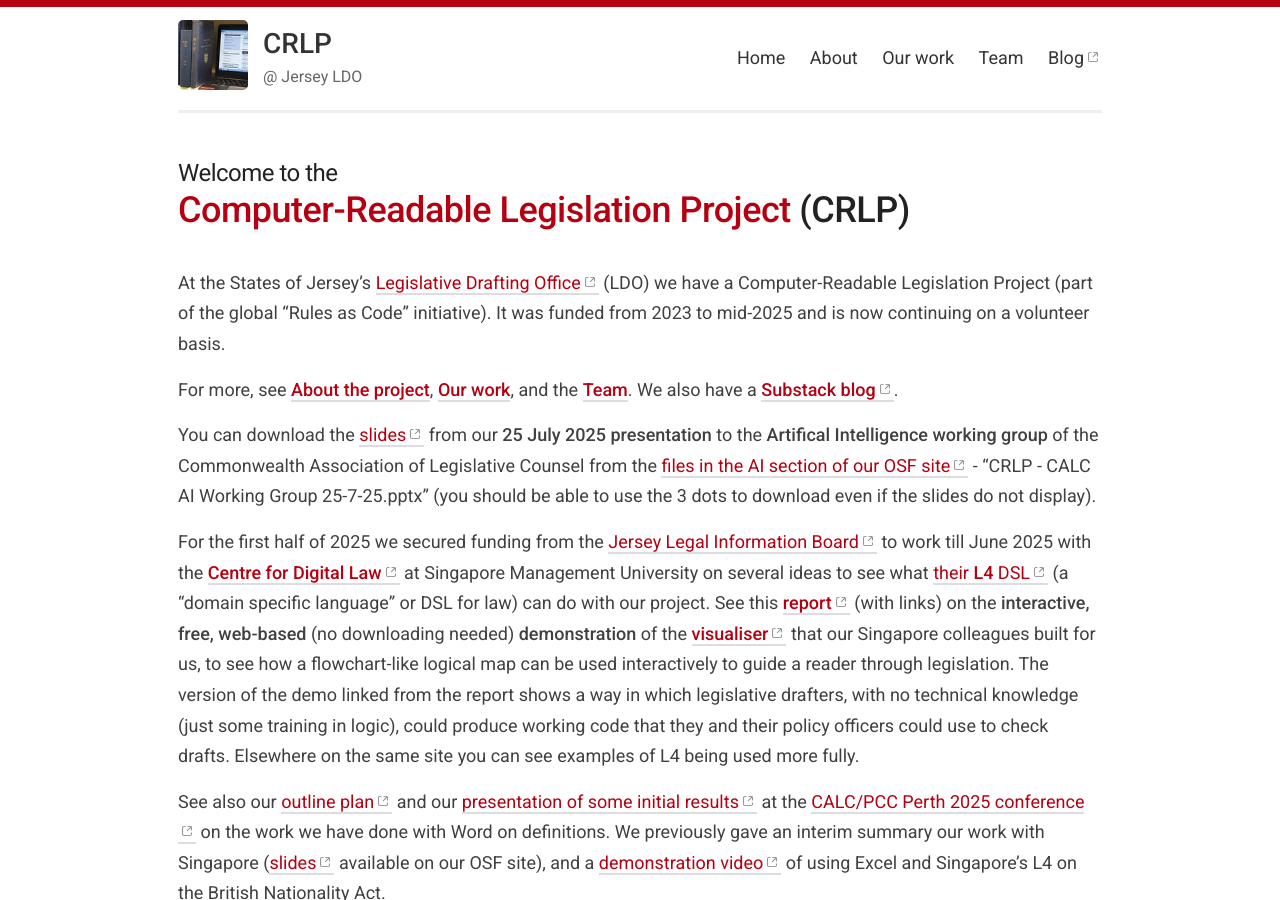
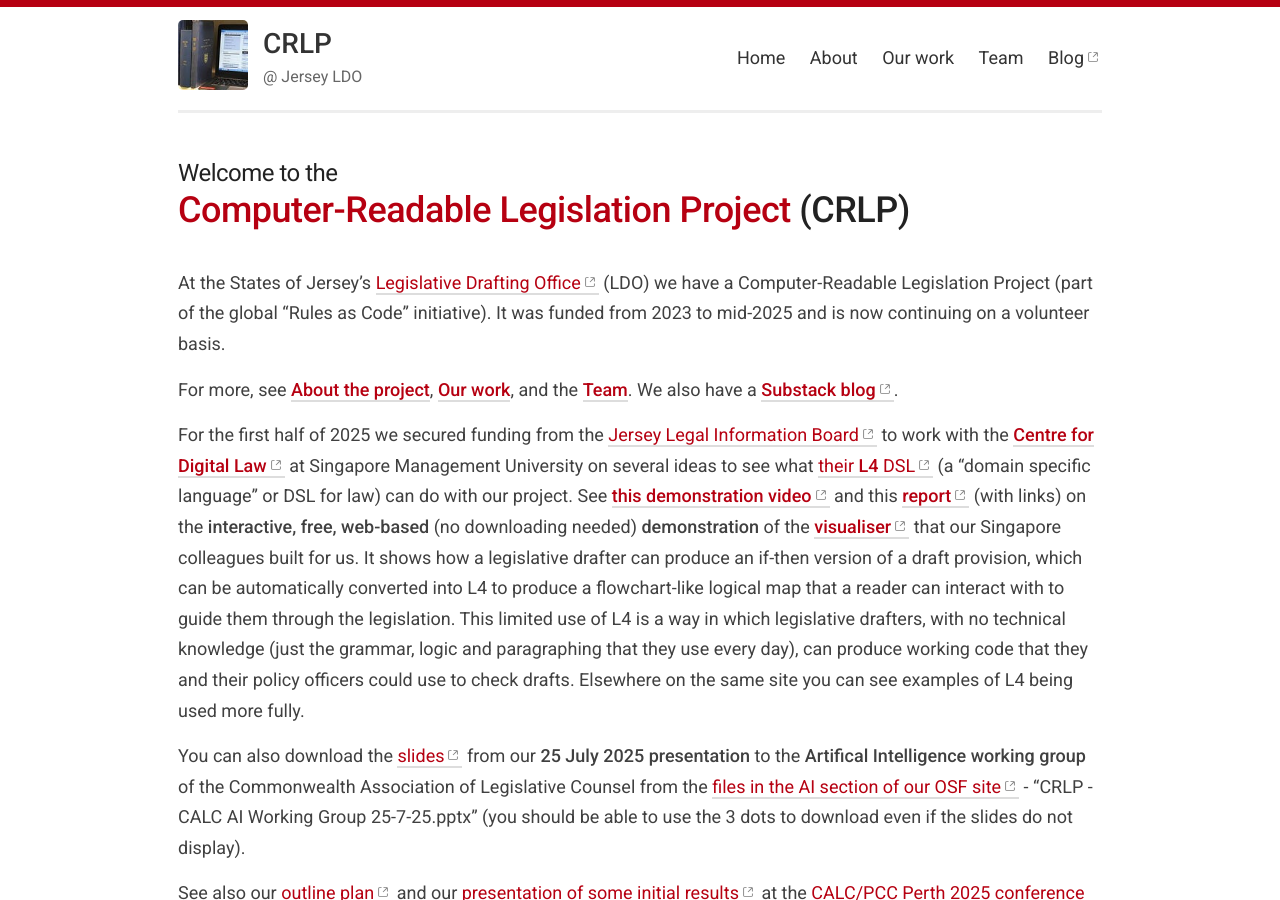
Before and after one commit to crlp-jerseyldo/crlp-jerseyldo.github.io, a Jekyll site: the page built from index.md, in a window 1280 px wide and 900 px high. Built offline with Jekyll 4.4.1, drawn with Linux system fonts in a browser that asks for light colours; our own code applies the rules of GitHub Pages for plain Markdown files.

Commit message:
Update index.md
Added link to YouTube video demo of propositional L4 visualiser from if-then statements

```diff
--- a/index.md
+++ b/index.md
@@ -8,9 +8,9 @@ At the States of Jersey’s [Legislative Drafting Office](https://www.gov.je/Gov
 
 For more, see [**About the project**](/about), [**Our work**](/work), and the [**Team**](/team). We also have a [**Substack blog**](https://digitallegislation.substack.com){:target="_blank"}.
 
-You can download the [slides](https://osf.io/f3szc){:target="_blank"} from our **25 July 2025 presentation** to the **Artifical Intelligence working group** of the Commonwealth Association of Legislative Counsel from the [files in the AI section of our OSF site](https://osf.io/bkjqx/files/osfstorage){:target="_blank"} - "CRLP - CALC AI Working Group 25-7-25.pptx" (you should be able to use the 3 dots to download even if the slides do not display).
+For the first half of 2025 we secured funding from the [Jersey Legal Information Board](https://www.jerseylaw.je/Pages/About.aspx){:target="_blank"} to work with the [**Centre for Digital Law**](https://cdl.smu.edu.sg/projects/research-project-computational-law-rpcl){:target="_blank"} at Singapore Management University on several ideas to see what [their **L4** DSL](https://github.com/smucclaw){:target="_blank"} (a “domain specific language” or DSL for law) can do with our project. See [**this demonstration video**](https://youtu.be/_VZ4_FY_Nqo){:target="_blank"} and this [**report**](https://osf.io/x43td){:target="_blank"} (with links) on the **interactive, free, web-based** (no downloading needed) **demonstration** of the [**visualiser**](https://jl4.legalese.com/){:target="_blank"} that our Singapore colleagues built for us. It shows how a legislative drafter can produce an if-then version of a draft provision, which can be automatically converted into L4 to produce a flowchart-like logical map that a reader can interact with to guide them through the legislation. This limited use of L4 is a way in which legislative drafters, with no technical knowledge (just the grammar, logic and paragraphing that they use every day), can produce working code that they and their policy officers could use to check drafts. Elsewhere on the same site you can see examples of L4 being used more fully.
 
-For the first half of 2025 we secured funding from the [Jersey Legal Information Board](https://www.jerseylaw.je/Pages/About.aspx){:target="_blank"} to work till June 2025 with the [**Centre for Digital Law**](https://cdl.smu.edu.sg/projects/research-project-computational-law-rpcl){:target="_blank"} at Singapore Management University on several ideas to see what [their **L4** DSL](https://github.com/smucclaw){:target="_blank"} (a “domain specific language” or DSL for law) can do with our project. See this [**report**](https://osf.io/x43td){:target="_blank"} (with links) on the **interactive, free, web-based** (no downloading needed) **demonstration** of the [**visualiser**](https://jl4.legalese.com/){:target="_blank"} that our Singapore colleagues built for us, to see how a flowchart-like logical map can be used interactively to guide a reader through legislation. The version of the demo linked from the report shows a way in which legislative drafters, with no technical knowledge (just some training in logic), could produce working code that they and their policy officers could use to check drafts. Elsewhere on the same site you can see examples of L4 being used more fully.
+You can also download the [slides](https://osf.io/f3szc){:target="_blank"} from our **25 July 2025 presentation** to the **Artifical Intelligence working group** of the Commonwealth Association of Legislative Counsel from the [files in the AI section of our OSF site](https://osf.io/bkjqx/files/osfstorage){:target="_blank"} - "CRLP - CALC AI Working Group 25-7-25.pptx" (you should be able to use the 3 dots to download even if the slides do not display).
 
 See also our [outline plan](https://osf.io/jauqb){:target="_blank"} and our [presentation of some initial results](https://youtu.be/zq6mf2zz7Eg){:target="_blank"} at the [CALC/PCC Perth 2025 conference](https://www.calc.ngo/sites/default/files/APCC-CALC%202025%20regional%20drafting%20conference%20program%20%28as%20at%2019-2-25%29_0.pdf){:target="_blank"} on the work we have done with Word on definitions. We previously gave an interim summary our work with Singapore ([slides](https://osf.io/fqmcn){:target="_blank"} available on our OSF site), and a [demonstration video](https://youtu.be/Gtq_lDa1qRE){:target="_blank"} of using Excel and Singapore's L4 on the British Nationality Act.
 
```
